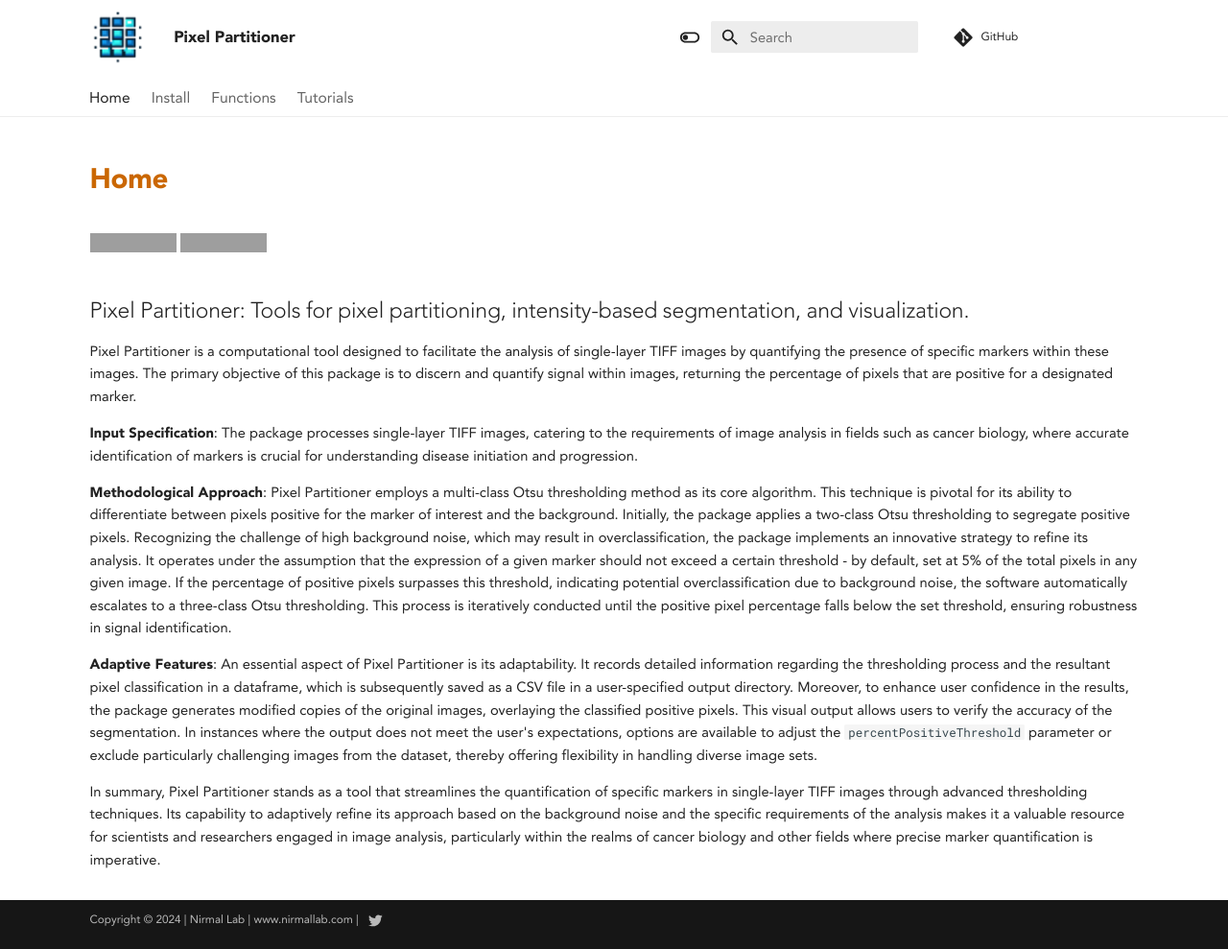
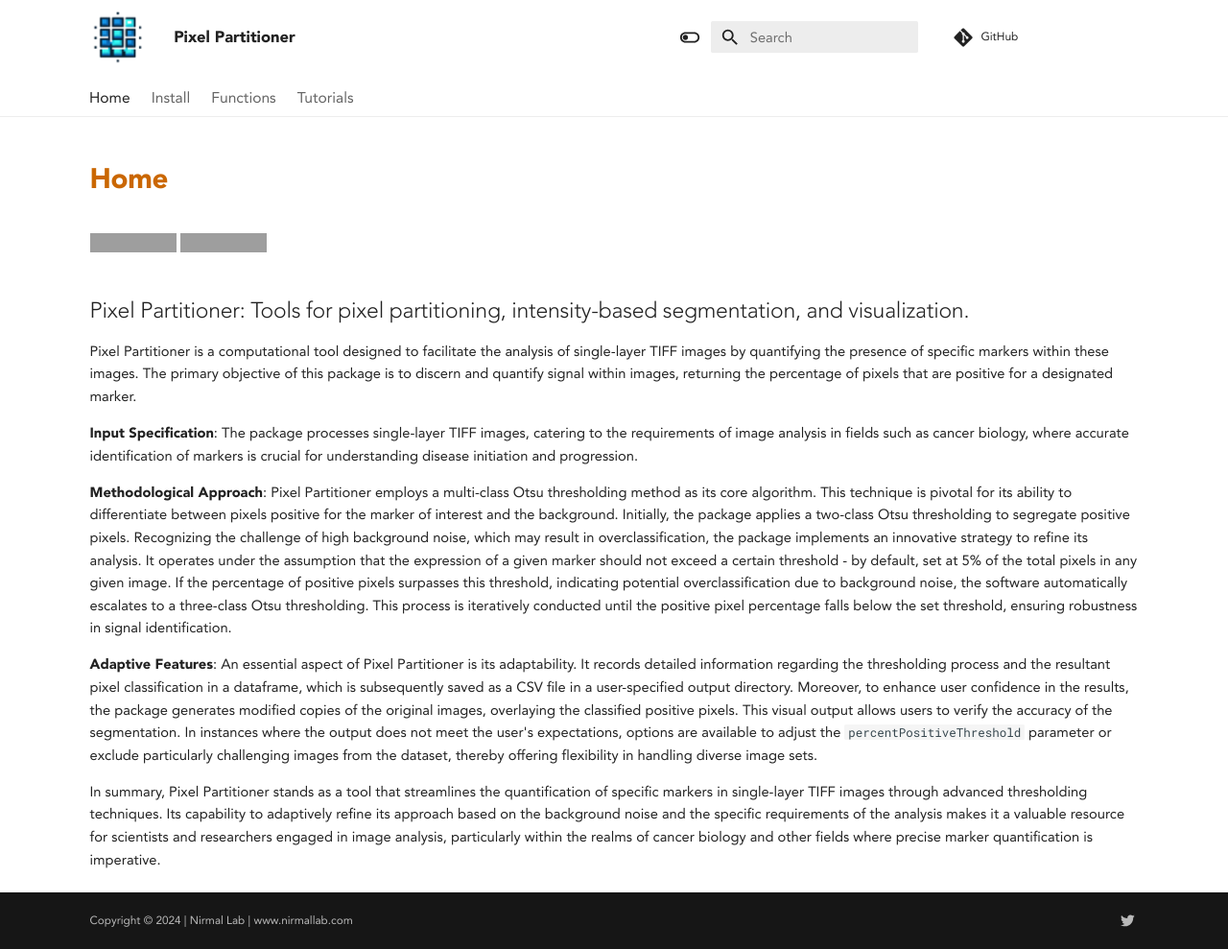
Before and after one commit to nirmallab/pixelpartitioner, an MkDocs documentation site: the page built from docs/index.md, in a window 1280 px wide and 989 px high. Shown: the whole window at 96% size. Built offline with MkDocs 1.6.1 and Material for MkDocs 9.7.7, drawn with Linux system fonts in a browser that asks for light colours; comment, search, counter and statistics services are not loaded; part of the change alters nothing that is shown; grey boxes are pictures that could not be loaded.

```diff
--- a/mkdocs.yml
+++ b/mkdocs.yml
@@ -28,8 +28,6 @@ theme:
       toggle:
         icon: material/toggle-switch
         name: Switch to light mode
-
-copyright: Copyright &copy; 2024 | Nirmal Lab | www.nirmallab.com | <a href="https://nirmallab.com/>Nirmal Lab</a>
 
 
 nav:
@@ -90,6 +88,10 @@ markdown_extensions:
       custom_checkbox: true
   - pymdownx.tilde
 
+
+copyright: Copyright &copy; 2024 | Nirmal Lab | www.nirmallab.com
+
+
 extra:
   generator: false
   social:
```
